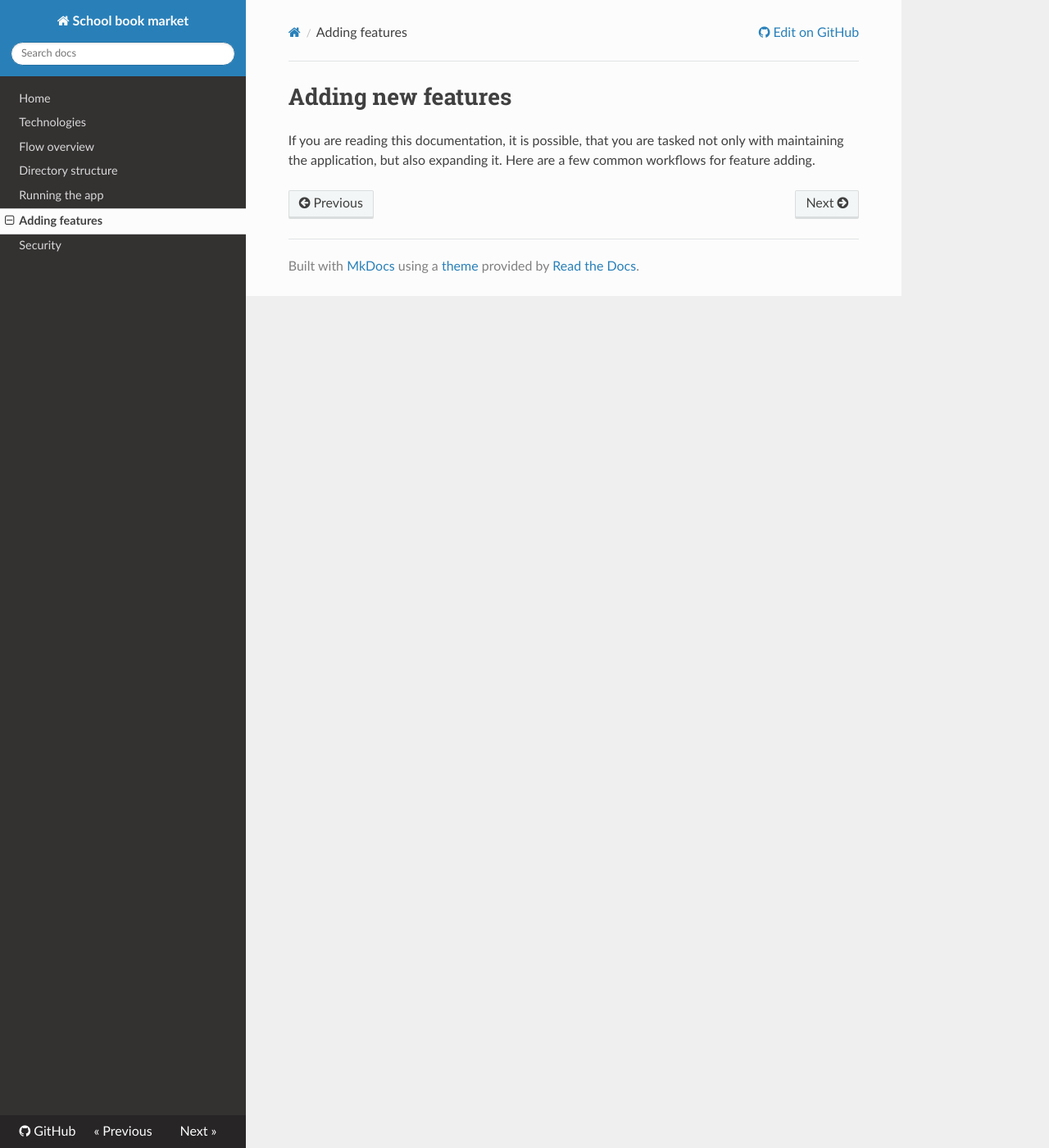
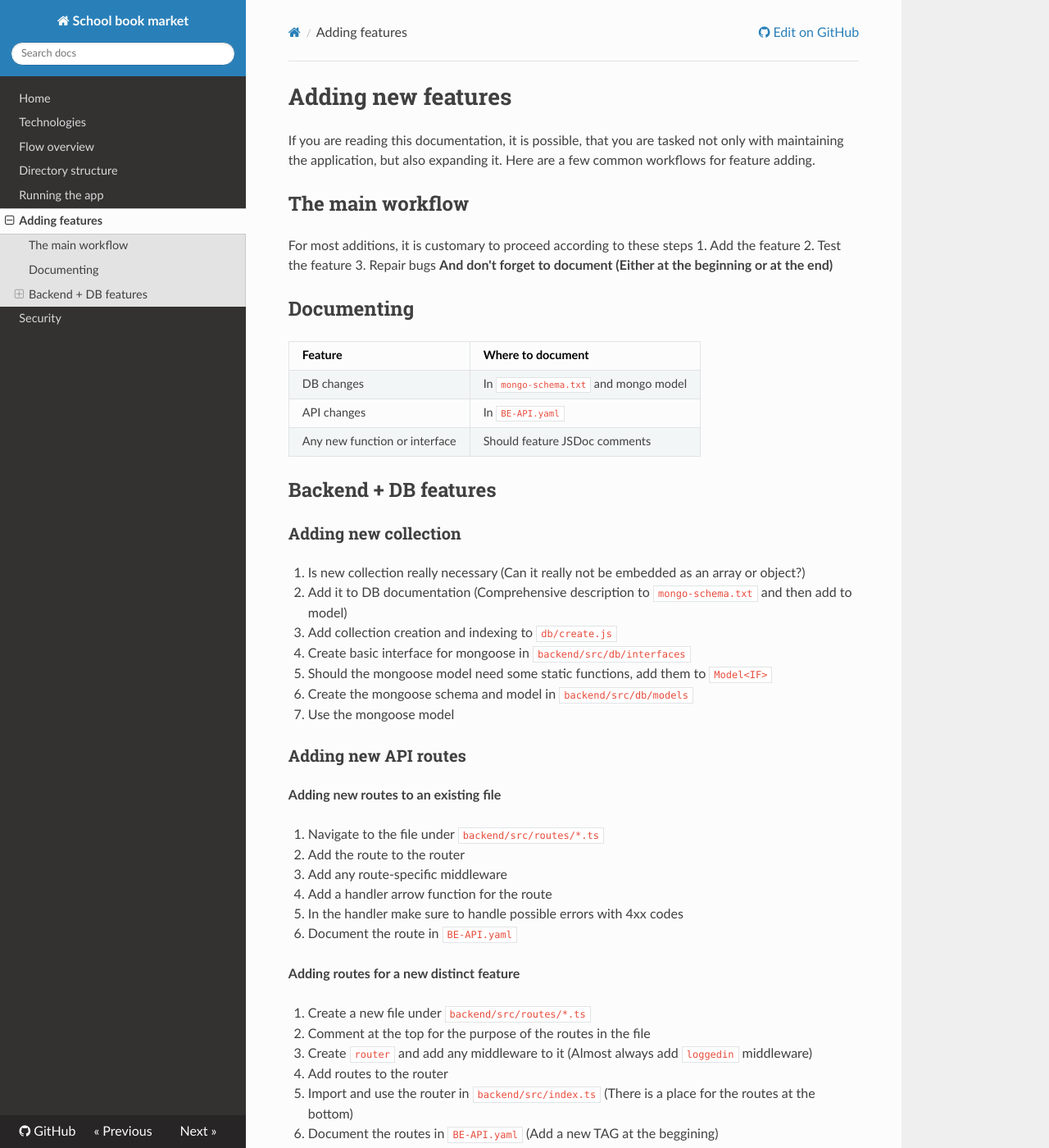
Before and after one commit to Xantus10/MATURITA, an MkDocs documentation site: the page built from doc/development-doc/docs/add.md, in a window 1280 px wide and 1400 px high. Shown: the whole window at 82% size. Built offline with MkDocs 1.6.1, drawn with Linux system fonts in a browser that asks for light colours; nearby versions of some CDN libraries.

Commit message:
Adding new BE features

```diff
--- a/doc/development-doc/docs/add.md
+++ b/doc/development-doc/docs/add.md
@@ -1,3 +1,51 @@
 # Adding new features
 
 If you are reading this documentation, it is possible, that you are tasked not only with maintaining the application, but also expanding it. Here are a few common workflows for feature adding.
+
+## The main workflow
+
+For most additions, it is customary to proceed according to these steps
+1. Add the feature
+2. Test the feature
+3. Repair bugs
+**And don't forget to document (Either at the beginning or at the end)**
+
+## Documenting
+
+| Feature | Where to document |
+|---------|-------------------|
+| DB changes | In `mongo-schema.txt` and mongo model |
+| API changes | In `BE-API.yaml` |
+| Any new function or interface | Should feature JSDoc comments |
+
+## Backend + DB features
+
+### Adding new collection
+
+1. Is new collection really necessary (Can it really not be embedded as an array or object?)
+2. Add it to DB documentation (Comprehensive description to `mongo-schema.txt` and then add to model)
+3. Add collection creation and indexing to `db/create.js`
+4. Create basic interface for mongoose in `backend/src/db/interfaces`
+5. Should the mongoose model need some static functions, add them to `Model<IF>`
+6. Create the mongoose schema and model in `backend/src/db/models`
+7. Use the mongoose model
+
+### Adding new API routes
+
+**Adding new routes to an existing file**
+
+1. Navigate to the file under `backend/src/routes/*.ts`
+2. Add the route to the router
+3. Add any route-specific middleware
+4. Add a handler arrow function for the route
+5. In the handler make sure to handle possible errors with 4xx codes
+6. Document the route in `BE-API.yaml`
+
+**Adding routes for a new distinct feature**
+
+1. Create a new file under `backend/src/routes/*.ts`
+2. Comment at the top for the purpose of the routes in the file
+3. Create `router` and add any middleware to it (Almost always add `loggedin` middleware)
+4. Add routes to the router
+5. Import and use the router in `backend/src/index.ts` (There is a place for the routes at the bottom)
+6. Document the routes in `BE-API.yaml` (Add a new TAG at the beggining)
```
Also changed, not shown: doc/development-doc/docs/dir.md (+3 -0 lines).
